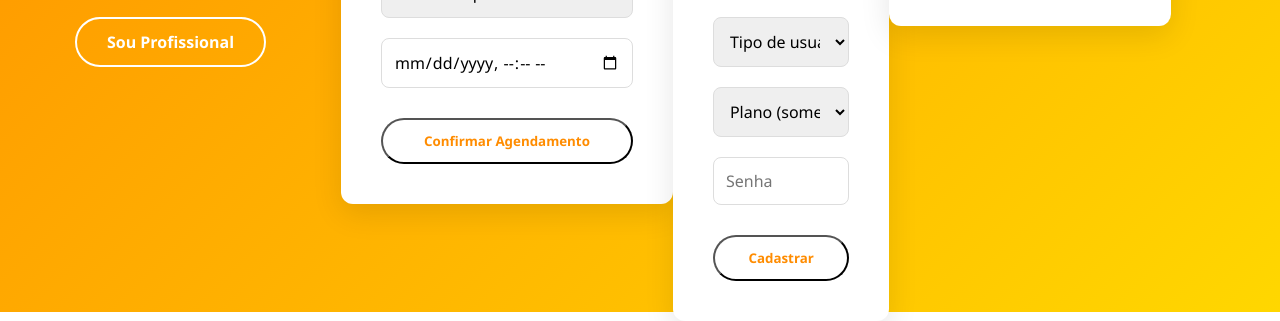
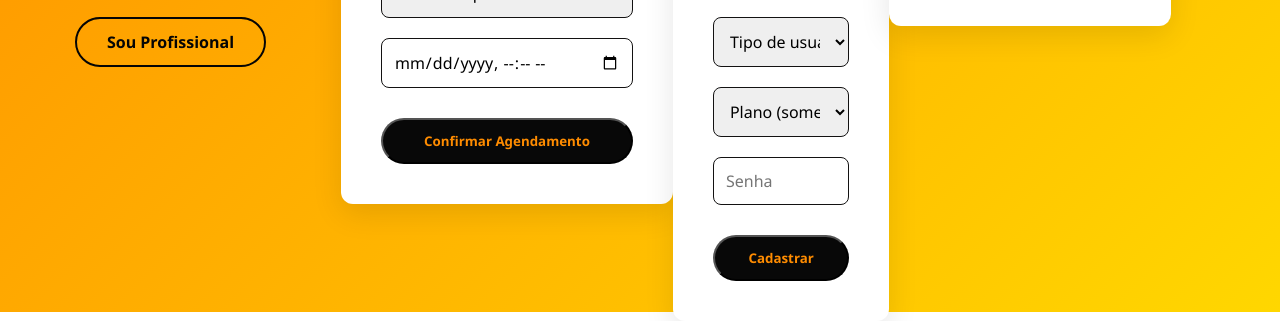
Before and after one commit to Franciele03/estetique, a plain HTML site: page index.html in a window 1280 px wide. Shown: the part 488-809 px from the top of the page. Drawn offline with Linux system fonts and the light colour scheme.

Commit message:
Update style.css

```diff
--- a/style.css
+++ b/style.css
@@ -17,7 +17,7 @@
     align-items: center;
     justify-content: center;
     text-align: center;
-    color: #fff;
+    color: #0a0a0a;
   }
 
   .overlay {
@@ -43,7 +43,7 @@
   }
 
   .btn {
-    background-color: #fff;
+    background-color: #080808;
     color: #FF8C00;
     padding: 12px 30px;
     border-radius: 30px;
@@ -58,12 +58,12 @@
 
   .btn-outline {
     background-color: transparent;
-    border: 2px solid #fff;
-    color: #fff;
+    border: 2px solid #050505;
+    color: #050505;
   }
 
   .btn-outline:hover {
-    background-color: rgba(255, 255, 255, 0.2);
+    background-color: rgba(10, 10, 10, 0.2);
   }
 
   .form-container {
@@ -87,7 +87,7 @@
     padding: 12px;
     margin: 10px 0;
     border-radius: 8px;
-    border: 1px solid #ddd;
+    border: 1px solid #131212;
     font-size: 1rem;
   }
 
```
